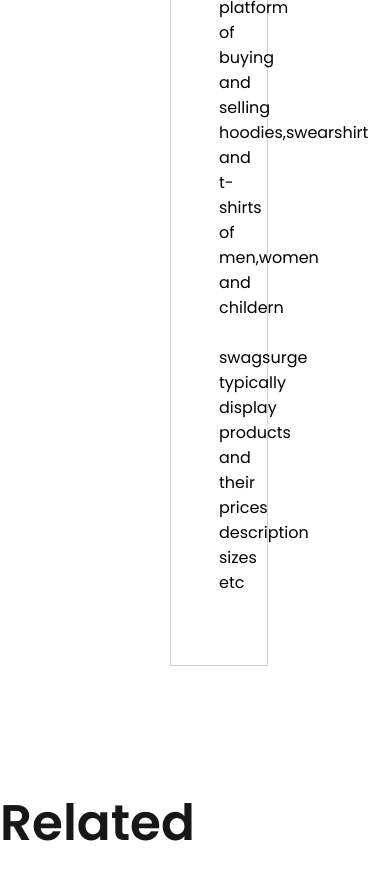
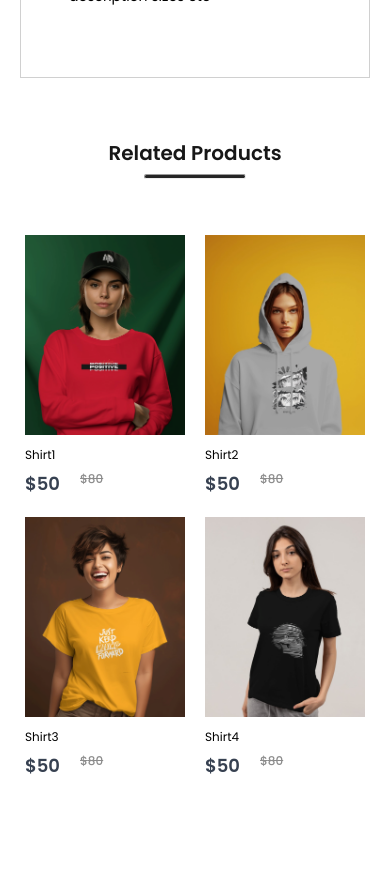
Before and after one commit to Fattahali37/SwagSurge, a React (Create React App) app in the folder frontend/: page /Product/1 in a window 390 px wide. Shown: the part 1120-1996 px from the top of the page. Built offline with nearby package versions, Linux system fonts and the light colour scheme.

Commit message:
responsive cartitems,description box, related products

```diff
--- a/frontend/src/Components/CartItems/CartItems.css
+++ b/frontend/src/Components/CartItems/CartItems.css
@@ -95,3 +95,61 @@
     color:white;
     cursor: pointer;
 }
+
+@media (max-width:1280px)
+{
+    .cartitems{
+        margin: 60px 50px;
+    }
+    .cartitems-format-main{
+        grid-template-columns: 0.5fr 3fr 0.5fr 0.5fr 0.5fr 0.5fr;
+        gap:20px;
+        padding: 15px 0px;
+        font-size: 15px;
+    }
+    .carticon-product-icon{
+        height: 50px;
+    }
+    .cartitems-reomve-icon{
+        margin: auto;
+    }
+    .cartitems-quantity{
+        width: 40px;
+        height: 30px;
+    }
+    .cartitems-down{
+        margin: 80px 0px;
+        flex-direction: column;
+        gap: 80px;
+    }
+    .cartitems-total{
+        margin: 0;
+    }
+    .cartitems-total button{
+        max-width: 200px;
+        height: 45px;
+        font-size: 13px;
+    }
+    .cartitems-promobox{
+        width: auto;
+        max-width: 500px;
+    }
+    .cartitems-promobox input{
+        width: 100%;
+    }
+    .cartitems-promobox button{
+        width: 120px;
+        margin-left:-125px;
+    }
+}
+
+@media(max-width:500px){
+    .cartitems-format-main{
+        display: none;
+        grid-template-columns: 0.5fr 3fr 0.5fr;
+        gap: 10px;
+    }
+    .cartitems-format{
+        display: grid;
+    }
+}
--- a/frontend/src/Components/DescriptionBox/DescriptionBox.css
+++ b/frontend/src/Components/DescriptionBox/DescriptionBox.css
@@ -28,3 +28,21 @@
 padding: 48px;
 padding-bottom: 70px;
 }
+
+@media(max-width:1280px)
+{
+    .descriptionbox{
+        margin: 60px;
+    }
+}
+
+@media(max-width:800px)
+{
+    .descriptionbox{
+        margin: 60px 20px;
+    }
+
+    .descriptionbox-description{
+        font-size: 14px;
+    }
+}
--- a/frontend/src/Components/RelatedProducts/RelatedProducts.css
+++ b/frontend/src/Components/RelatedProducts/RelatedProducts.css
@@ -22,3 +22,53 @@
     gap:30px;
 
 }
+
+@media (max-width:1024px){
+    .relatedproducts{
+        height:60vh;
+
+    }
+    .relatedproducts h1{
+        font-size:30px;
+
+    }
+    .relatedproducts hr{
+        width:120px;
+        height:3px;
+    }
+    .relatedproducts-item{
+        gap:15px;
+        margin-top:20px;
+    }
+}
+
+@media (max-width:800px){
+    .relatedproducts{
+        height:50vh;
+        gap:6px;
+
+    }
+    .relatedproducts h1{
+        font-size:20px;
+
+    }
+    .relatedproducts hr{
+        width:100px;
+
+    }
+    .relatedproducts-item{
+        gap:5px;
+
+    }
+}
+@media(max-width:500px){
+ .relatedproducts{
+    height:90vh;
+ }
+ .relatedproducts-items{
+    display: grid;
+    grid-template-columns: 1fr 1fr;
+    gap:20px;
+ }
+
+}
```
